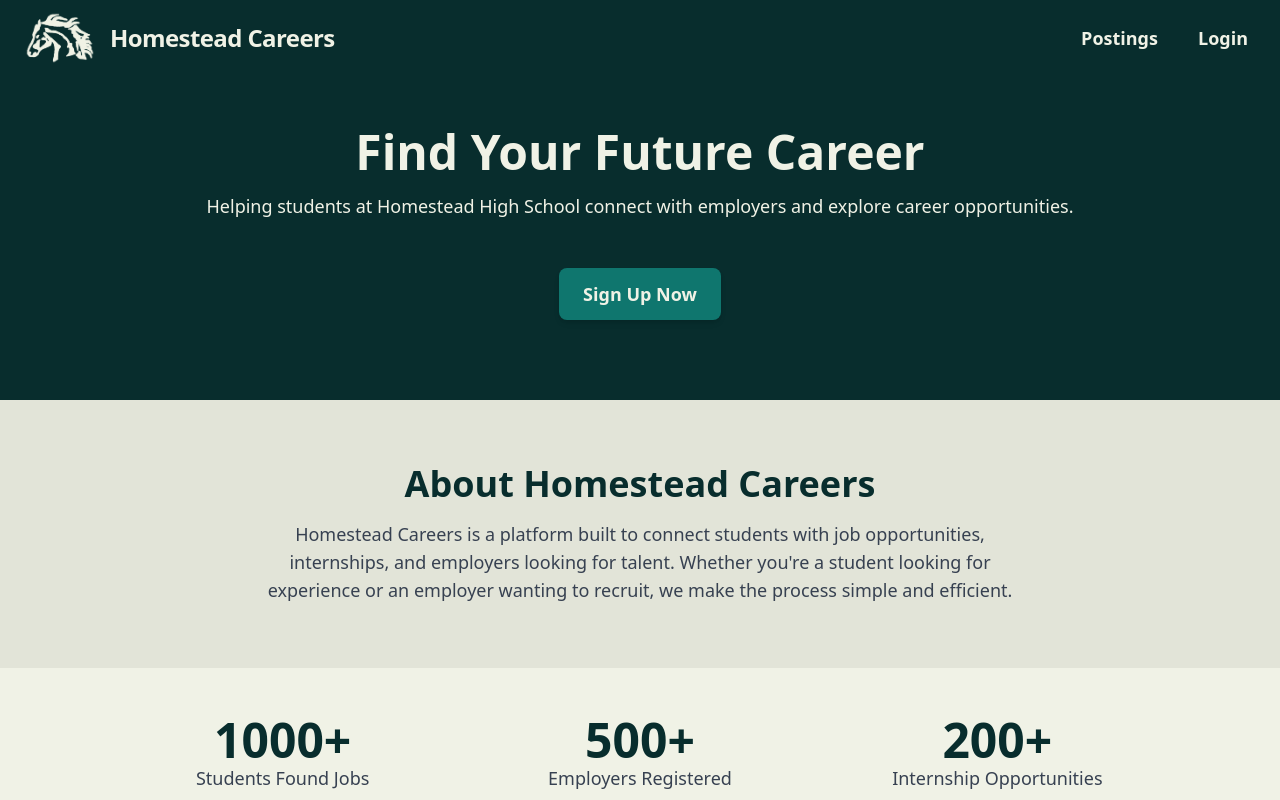
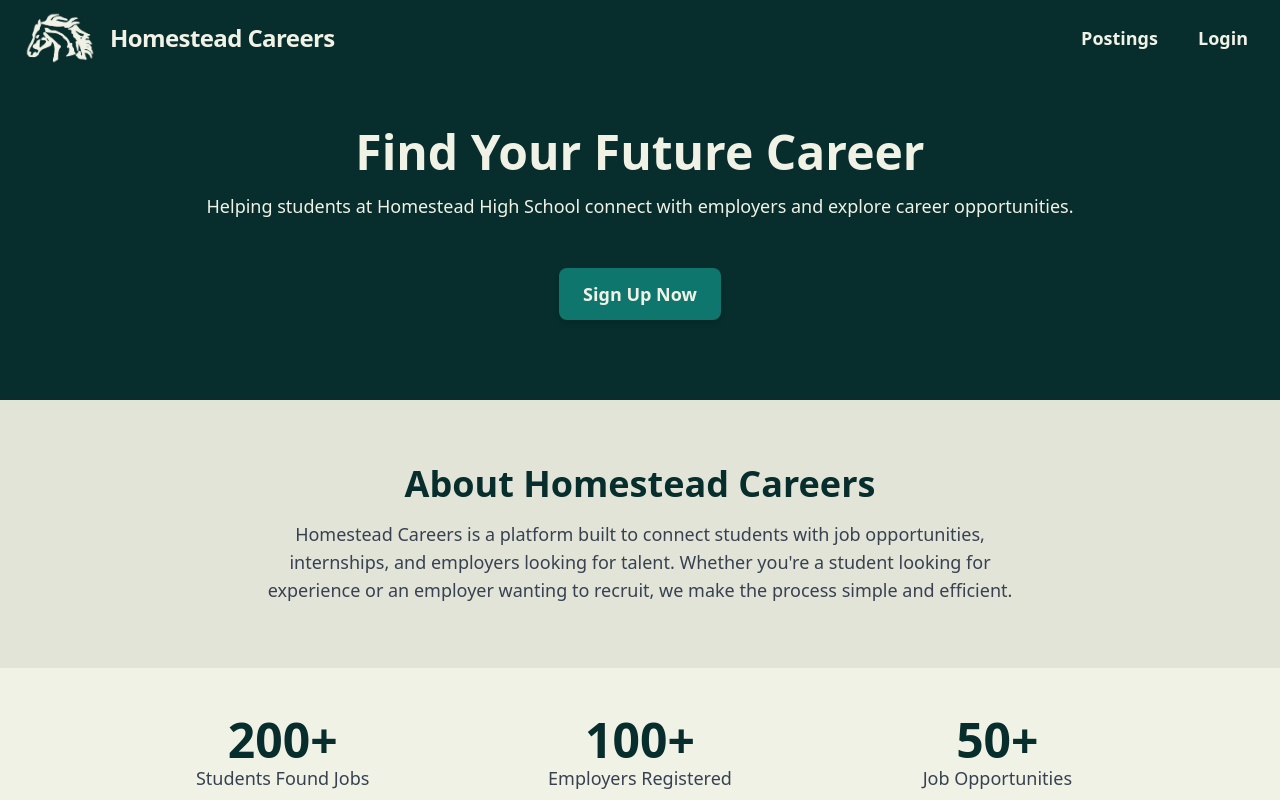
Before and after one commit to ShouryaBatra/fbla-web-dev, a Next.js app: page / in a window 1280 px wide. Shown: the top 800 px of the page. Built offline with nearby package versions, Linux system fonts and the light colour scheme; no server answers.

Commit message:
Update index.js

```diff
--- a/src/pages/index.js
+++ b/src/pages/index.js
@@ -70,24 +70,24 @@ export default function Home() {
           <div className="max-w-5xl mx-auto grid grid-cols-1 sm:grid-cols-3 text-center gap-12">
             <div>
               <h3 className="text-5xl font-bold text-dark-green flex flex-row justify-center">
-                <SpeedoMeter value={1000} />
+                <SpeedoMeter value={200} />
                 <div>+</div>
               </h3>
               <p className="text-lg text-gray-700">Students Found Jobs</p>
             </div>
             <div>
               <h3 className="text-5xl font-bold text-dark-green flex flex-row justify-center">
-                <SpeedoMeter value={500} />
+                <SpeedoMeter value={100} />
                 <div>+</div>
               </h3>
               <p className="text-lg text-gray-700">Employers Registered</p>
             </div>
             <div>
               <h3 className="text-5xl font-bold text-dark-green flex flex-row justify-center">
-                <SpeedoMeter value={200} />
+                <SpeedoMeter value={50} />
                 <div>+</div>
               </h3>
-              <p className="text-lg text-gray-700">Internship Opportunities</p>
+              <p className="text-lg text-gray-700">Job Opportunities</p>
             </div>
           </div>
         </section>
```
